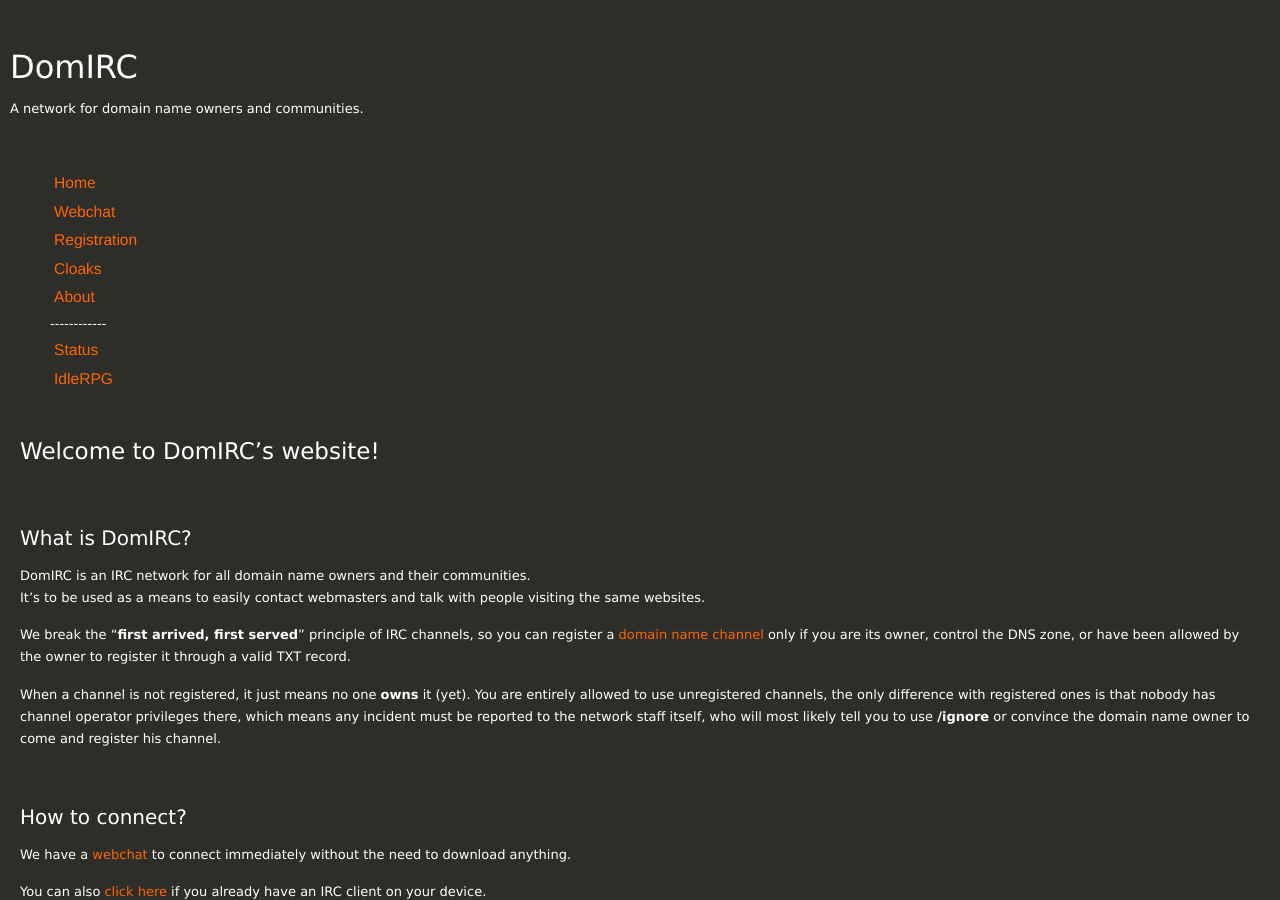
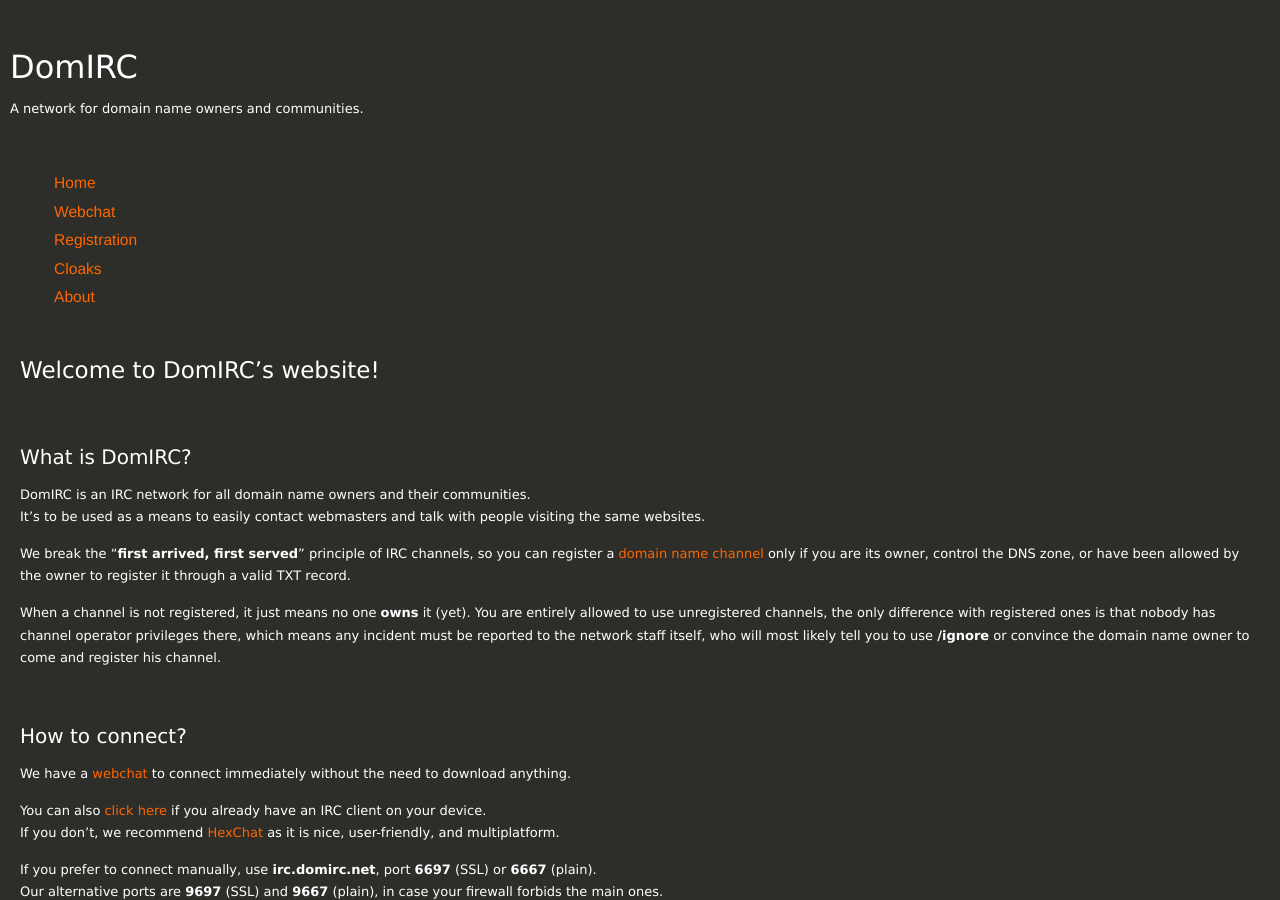
Before and after one commit to DomIRC/domirc.github.io, a Jekyll site: the page built from index.md, in a window 1280 px wide and 900 px high. Built offline with Jekyll 4.4.1, drawn with Linux system fonts in a browser that asks for light colours; nearby versions of some CDN libraries.

Commit message:
Layout: the status and idlerpg websites are dead.

```diff
--- a/_layouts/default.html
+++ b/_layouts/default.html
@@ -38,9 +38,6 @@
           <li><a href="/registration">Registration</a></li>
           <li><a href="/cloaks">Cloaks</a></li>
           <li><a href="/about">About</a></li>
-          <li>------------</li>
-          <li><a href="https://status.domirc.net/" target="_blank">Status</a></li>
-          <li><a href="https://idlerpg.domirc.net/" target="_blank">IdleRPG</a></li>
         </ul>
       </nav>
     </div>
```
